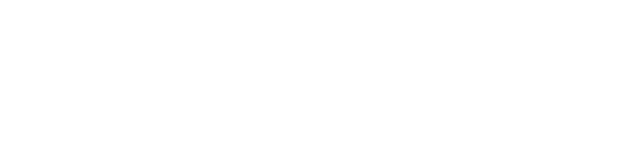
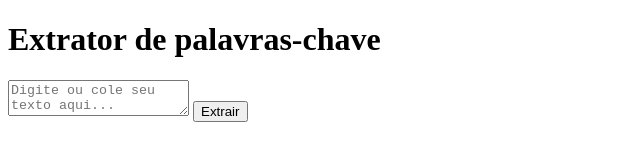
Before and after one commit to drixx123/extrator-de-palavras-chaves, a plain HTML site: page index.html in a window 1280 px wide. Shown: the whole page, without its empty margins (0-640 px from the left). Drawn offline with Linux system fonts and the light colour scheme.

Commit message:
adicionando codigos.

```diff
--- a/index.html
+++ b/index.html
@@ -7,3 +7,15 @@
     <title>Extrator de Palavras-Chave</title>
     <link rel="stylesheet" href="style.css">
 </head>
+
+<body>
+    <div class="container">
+        <h1>Extrator de palavras-chave</h1>
+        <textarea id="entrada-de-texto" placeholder="Digite ou cole seu texto aqui..."></textarea>
+        <button id="botao-palavrachave">Extrair</button>
+        <div id="resultado-palavrachave"></div>
+    </div>
+    <script src="script.js"></script>
+</body>
+
+</html>
```
Also changed, not shown: script.js (added).
